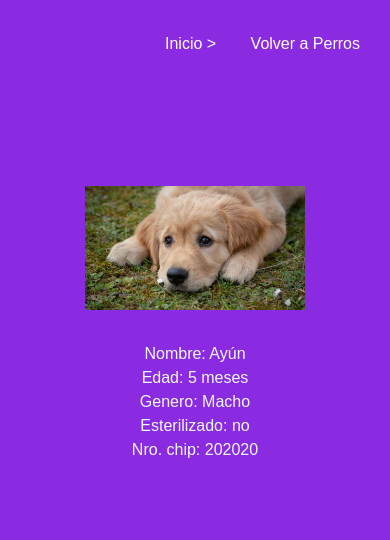
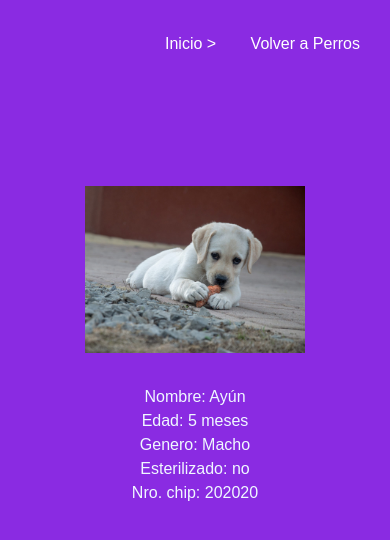
Before and after one commit to AxelMirandaa/ONGG, a plain HTML site: page perro2.html in a window 390 px wide. Drawn offline with nearby package versions, Linux system fonts and the light colour scheme.

Commit message:
optimimizaciones

```diff
--- a/css/estiloAyuda.css
+++ b/css/estiloAyuda.css
@@ -44,3 +44,12 @@ li{
     text-decoration: none;
     color: white;
 }
+
+/*Pantalla celular*/
+@media (max-width: 576px) {
+    body{
+        background:#8a2be2 ;
+    }
+
+
+}
--- a/css/perfil.css
+++ b/css/perfil.css
@@ -12,23 +12,16 @@ body{
 }
 
 .imagen{
-    width: 350px;
+    width: 320px;
     padding-top: 65px;
 }
-
-/*especial perro2 ayun*/
-
-
-
-
-/*imagen y texto*/
 
 .perfil{
     padding-top: 65px;
 }
 
 .info{
-    padding: 10rem 0 0 2rem;
+    padding: 10rem 2rem 0 0rem;
 }
 
 /*Pantalla mediana ipad tablet*/
@@ -82,7 +75,7 @@ body{
 
 
     /*Pantalla extra grande*/
-    @media  (min-width: 1200px){
+    @media  (min-width: 1400px){
 
         body{
             background: #b0531e;
--- a/perro2.html
+++ b/perro2.html
@@ -21,7 +21,7 @@
     <div class="container-fluid">
         <div class="row perfil">
             <div class="col-sm-12 col-md">
-                <img class="imagen" src="img/sad_dog.jpg" alt="michu">
+                <img class="imagen" src="img/cutedog.jpg" alt="michu">
             </div>
             <div class="info col-sm-12 col-md">
                 Nombre: Ayún
```
Also changed, not shown: perros.html (+1 -1 lines).
